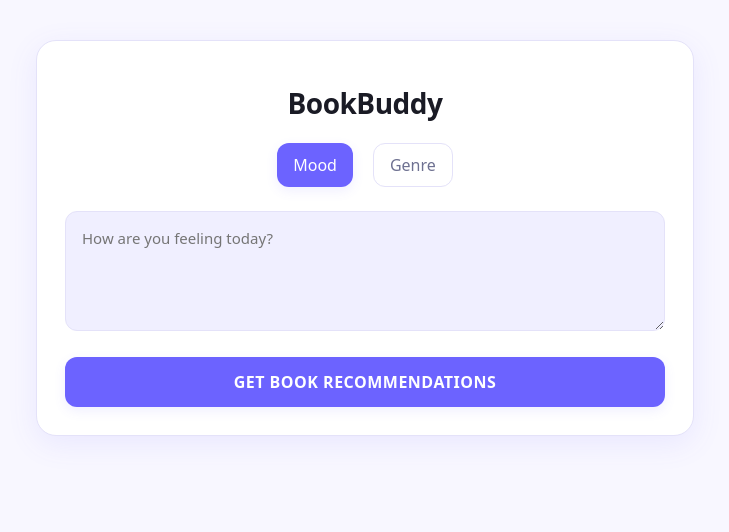
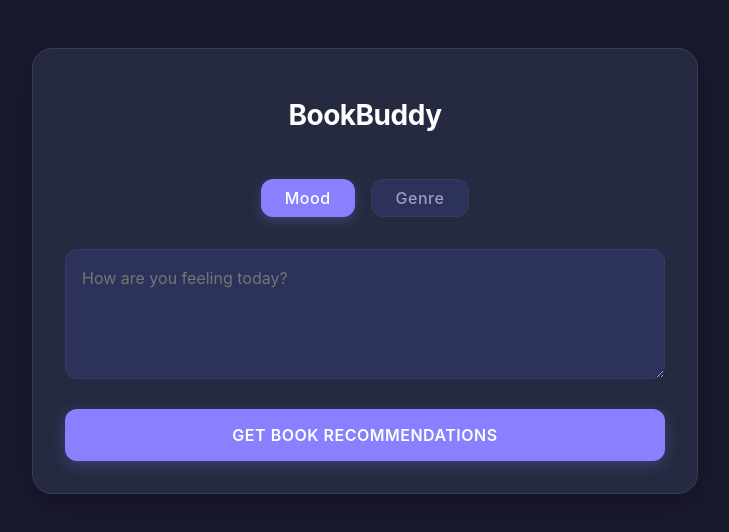
Before and after one commit to farahad-khurami/book-buddy-app, a React (Vite) app in the folder frontend/: page / in a window 1280 px wide. Shown: the top 532 px of the page, without its empty margins (275-1004 px from the left). Built offline with nearby package versions, Linux system fonts and the light colour scheme.

Commit message:
update color system

```diff
--- a/frontend/src/styles/styles.ts
+++ b/frontend/src/styles/styles.ts
@@ -1,25 +1,81 @@
 import React from 'react';
 
-// Modern color palette
+// Color palette based on color theory
+// Using a split-complementary scheme with purple as the base
 const colors = {
-  primary: "#6C63FF", // Vibrant purple for primary actions and focus
-  primaryDark: "#5A52D9", // Darker shade of primary for hover states
-  secondary: "#2EC4B6", // Teal for accents and secondary elements
-  background: "#F8F7FF", // Light lavender background
-  card: "#FFFFFF", // White for cards
-  cardBackground: "#F0EFFF", // Very light purple for card backgrounds
+  // Primary colors
+  primary: "#8A80FF",          // Main purple - vibrant but not harsh
+  primaryLight: "#A599FF",     // Lighter purple for hover states
+  primaryDark: "#6C63FF",      // Deeper purple for active states
+
+  // Complementary accent colors
+  accent1: "#FFB480",          // Soft orange - complementary to purple
+  accent2: "#80FFD4",          // Mint/teal - split complementary
+
+  // Background shades
+  background: "#1A1A2E",       // Deep blue-purple background
+  card: "#252A41",             // Dark blue-gray for cards
+  cardBackground: "#2D325A",   // Slightly lighter blue-gray for card backgrounds
+
+  // Text colors
   text: {
-    primary: "#1A1B25", // Almost black for primary text
-    secondary: "#4A4B57", // Dark gray for secondary text
-    light: "#6E7191", // Medium gray for tertiary text
-    accent: "#6C63FF", // Primary color for accent text
+    primary: "#FFFFFF",        // White for primary text
+    secondary: "#CDD0F3",      // Light purple-gray for secondary text
+    light: "#9A9CC9",          // Medium purple-gray for tertiary text
+    accent: "#A599FF",         // Lighter purple for accent text
   },
-  border: "#E4E2F9", // Light purple for borders
-  error: "#FF6B6B", // Soft red for errors
-  success: "#47C9A2", // Soft green for success states
-  shadow: "rgba(108, 99, 255, 0.1)", // Purple-tinted shadow
+
+  // Functional colors
+  border: "#383D5F",           // Medium blue-gray for borders
+  error: "#FF8A80",            // Soft coral red for errors
+  success: "#80FFB4",          // Soft green for success states
+  warning: "#FFD280",          // Soft amber for warnings
+  info: "#80D4FF",             // Soft blue for information
+
+  // UI effects
+  shadow: "rgba(0, 0, 0, 0.3)",// Dark shadow for depth
+  glow: "rgba(138, 128, 255, 0.25)", // Purple glow for focus states
 };
 
+// Typography settings
+const typography = {
+  fontFamily: "'Inter', -apple-system, BlinkMacSystemFont, 'Segoe UI', Roboto, sans-serif",
+  fontSizes: {
+    small: "14px",
+    body: "16px",
+    large: "18px",
+    heading2: "22px",
+    heading1: "28px",
+  },
+  fontWeights: {
+    normal: "400",
+    medium: "500",
+    semibold: "600",
+    bold: "700",
+  },
+  lineHeights: {
+    tight: "1.2",
+    normal: "1.5",
+    relaxed: "1.7",
+  },
+  letterSpacing: {
+    tight: "-0.5px",
+    normal: "0",
+    wide: "0.5px",
+  },
+};
+
+// Spacing and layout
+const spacing = {
+  xs: "4px",
+  sm: "8px",
+  md: "16px",
+  lg: "24px",
+  xl: "32px",
+  xxl: "48px",
+};
+
+// Create styles
 const styles = {
   container: {
     position: "fixed",
@@ -28,9 +84,10 @@ const styles = {
     display: "flex",
     justifyContent: "center",
     alignItems: "flex-start",
-    padding: 20,
+    padding: spacing.lg,
     boxSizing: "border-box",
     overflow: "auto",
+    fontFamily: typography.fontFamily,
   } as React.CSSProperties,
 
   animations: `
@@ -38,77 +95,112 @@ const styles = {
       0%, 80%, 100% { transform: scale(0); }
       40% { transform: scale(1.0); }
     }
+
+    @keyframes pulse-border {
+      0% { border-color: ${colors.primary}; }
+      50% { border-color: ${colors.primaryLight}; }
+      100% { border-color: ${colors.primary}; }
+    }
+
+    @keyframes fade-in {
+      from { opacity: 0; transform: translateY(10px); }
+      to { opacity: 1; transform: translateY(0); }
+    }
   `,
 
   card: {
     backgroundColor: colors.card,
-    padding: 28,
-    borderRadius: 20,
-    maxWidth: 600,
+    padding: spacing.xl,
+    borderRadius: "20px",
+    maxWidth: "600px",
     width: "100%",
-    boxShadow: `0 8px 30px ${colors.shadow}`,
+    boxShadow: `0 10px 30px ${colors.shadow}`,
     display: "flex",
     flexDirection: "column",
-    margin: "20px 0",
+    margin: `${spacing.lg} 0`,
     border: `1px solid ${colors.border}`,
+    animation: "fade-in 0.5s ease-out",
   } as React.CSSProperties,
 
   title: {
-    fontSize: 28,
-    fontWeight: "bold",
+    fontSize: typography.fontSizes.heading1,
+    fontWeight: typography.fontWeights.bold,
     textAlign: "center",
-    marginBottom: 24,
+    marginBottom: spacing.xl,
     color: colors.text.primary,
-    letterSpacing: "-0.5px",
+    letterSpacing: typography.letterSpacing.tight,
+    position: "relative",
+    paddingBottom: spacing.md,
+    "&::after": {
+      content: '""',
+      position: "absolute",
+      bottom: 0,
+      left: "25%",
+      right: "25%",
+      height: "3px",
+      background: `linear-gradient(to right, ${colors.primary}, ${colors.accent2}, ${colors.accent1})`,
+      borderRadius: "3px",
+    },
   } as React.CSSProperties,
 
   error: {
-    marginTop: 16,
+    marginTop: spacing.md,
     color: colors.error,
     textAlign: "center",
-    fontSize: 14,
-    padding: "8px 12px",
-    backgroundColor: "rgba(255, 107, 107, 0.1)",
-    borderRadius: 8,
+    fontSize: typography.fontSizes.small,
+    padding: `${spacing.sm} ${spacing.md}`,
+    backgroundColor: "rgba(255, 138, 128, 0.15)",
+    borderRadius: "8px",
     border: `1px solid ${colors.error}`,
   } as React.CSSProperties,
 
   button: {
     regular: (active: boolean): React.CSSProperties => ({
-      padding: "10px 16px",
-      backgroundColor: active ? colors.primary : colors.card,
-      color: active ? "#FFFFFF" : colors.text.light,
+      padding: `${spacing.sm} ${spacing.lg}`,
+      backgroundColor: active ? colors.primary : colors.cardBackground,
+      color: active ? colors.text.primary : colors.text.light,
       border: active ? "none" : `1px solid ${colors.border}`,
-      borderRadius: 12,
+      borderRadius: "12px",
       cursor: "pointer",
-      fontWeight: "500",
+      fontWeight: typography.fontWeights.medium,
       transition: "all 0.2s ease",
-      boxShadow: active ? `0 4px 12px ${colors.shadow}` : "none",
+      boxShadow: active ? `0 4px 12px ${colors.glow}` : "none",
+      fontSize: typography.fontSizes.body,
+      letterSpacing: typography.letterSpacing.wide,
+      "&:hover": {
+        backgroundColor: active ? colors.primaryLight : colors.card,
+        transform: "translateY(-2px)",
+      },
     }),
 
     submit: (loading: boolean): React.CSSProperties => ({
       width: "100%",
       backgroundColor: loading ? colors.text.light : colors.primary,
-      color: "white",
-      padding: "14px 20px",
-      borderRadius: 12,
+      color: colors.text.primary,
+      padding: `${spacing.md} ${spacing.lg}`,
+      borderRadius: "12px",
       border: "none",
       cursor: loading ? "not-allowed" : "pointer",
-      fontWeight: "600",
-      fontSize: 16,
+      fontWeight: typography.fontWeights.semibold,
+      fontSize: typography.fontSizes.body,
       boxSizing: "border-box",
       transition: "all 0.3s ease",
-      boxShadow: loading ? "none" : `0 4px 12px ${colors.shadow}`,
+      boxShadow: loading ? "none" : `0 4px 15px ${colors.glow}`,
       textTransform: "uppercase",
       letterSpacing: "0.5px",
+      "&:hover": {
+        backgroundColor: loading ? colors.text.light : colors.primaryLight,
+        boxShadow: loading ? "none" : `0 6px 20px ${colors.glow}`,
+        transform: loading ? "none" : "translateY(-2px)",
+      },
     }),
   },
 
   modeSelector: {
     display: "flex",
     justifyContent: "center",
-    marginBottom: 24,
-    gap: 12,
+    marginBottom: spacing.xl,
+    gap: spacing.sm,
   } as React.CSSProperties,
 
   form: {
@@ -117,59 +209,63 @@ const styles = {
 
   textarea: {
     width: "100%",
-    padding: 16,
-    borderRadius: 12,
+    padding: spacing.md,
+    borderRadius: "12px",
     border: `1px solid ${colors.border}`,
     resize: "vertical",
-    fontSize: 15,
+    fontSize: typography.fontSizes.body,
     boxSizing: "border-box",
     backgroundColor: colors.cardBackground,
     color: colors.text.primary,
-    transition: "border-color 0.3s ease",
+    transition: "border-color 0.3s ease, box-shadow 0.3s ease",
     minHeight: "120px",
-    fontFamily: "inherit",
+    fontFamily: typography.fontFamily,
+    lineHeight: typography.lineHeights.normal,
     "&:focus": {
       borderColor: colors.primary,
+      boxShadow: `0 0 0 2px ${colors.glow}`,
       outline: "none",
     },
   } as React.CSSProperties,
 
   buttonContainer: {
     width: "100%",
-    marginTop: 20,
+    marginTop: spacing.lg,
   } as React.CSSProperties,
 
   loadingCard: {
     container: {
-      marginTop: 28,
+      marginTop: spacing.xl,
+      animation: "fade-in 0.5s ease-out",
     } as React.CSSProperties,
 
     card: {
-      padding: 24,
+      padding: spacing.xl,
       backgroundColor: colors.cardBackground,
-      borderRadius: 16,
-      marginBottom: 12,
+      borderRadius: "16px",
+      marginBottom: spacing.md,
       border: `1px solid ${colors.border}`,
       display: "flex",
       flexDirection: "column",
       alignItems: "center",
+      animation: "pulse-border 2s infinite",
     } as React.CSSProperties,
 
     header: {
-      marginBottom: 20,
+      marginBottom: spacing.lg,
       textAlign: "center",
     } as React.CSSProperties,
 
     title: {
       color: colors.primary,
-      fontSize: 18,
-      fontWeight: "600",
-      marginBottom: 8,
+      fontSize: typography.fontSizes.large,
+      fontWeight: typography.fontWeights.semibold,
+      marginBottom: spacing.sm,
     } as React.CSSProperties,
 
     message: {
       color: colors.text.secondary,
-      fontSize: 14,
+      fontSize: typography.fontSizes.body,
       height: "40px",
       display: "flex",
       alignItems: "center",
@@ -187,10 +283,10 @@ const styles = {
     dot: (index: number): React.CSSProperties => ({
       position: "absolute",
       top: "33px",
-      width: "12px",
-      height: "12px",
+      width: "13px",
+      height: "13px",
       borderRadius: "50%",
-      background: colors.primary,
+      background: index === 0 ? colors.primary : index === 1 ? colors.accent2 : colors.accent1,
       animation: "loading-bounce 1.4s infinite ease-in-out both",
       animationDelay: `${index * 0.16}s`,
       left: `${8 + (index * 24)}px`,
@@ -198,54 +294,89 @@ const styles = {
   },
 
   recommendationsList: {
-    marginTop: 28,
+    marginTop: spacing.xl,
     display: "flex",
     flexDirection: "column",
-    gap: 16,
+    gap: spacing.md,
   } as React.CSSProperties,
 
   recommendationCard: {
-    padding: 20,
+    padding: spacing.lg,
     backgroundColor: colors.cardBackground,
-    borderRadius: 16,
+    borderRadius: "16px",
     border: `1px solid ${colors.border}`,
-    transition: "transform 0.2s ease, box-shadow 0.2s ease",
+    transition: "transform 0.3s ease, box-shadow 0.3s ease, border-color 0.3s ease",
+    animation: "fade-in 0.4s ease-out",
     "&:hover": {
-      transform: "translateY(-2px)",
-      boxShadow: `0 6px 20px ${colors.shadow}`,
+      transform: "translateY(-3px)",
+      boxShadow: `0 10px 25px ${colors.shadow}`,
+      borderColor: colors.primary,
     },
   } as React.CSSProperties,
 
   bookTitle: {
-    fontWeight: "600",
+    fontWeight: typography.fontWeights.semibold,
     color: colors.text.primary,
-    fontSize: 18,
-    marginBottom: 4,
+    fontSize: typography.fontSizes.large,
+    marginBottom: spacing.xs,
   } as React.CSSProperties,
 
   bookAuthor: {
-    fontSize: 14,
+    fontSize: typography.fontSizes.small,
     color: colors.text.secondary,
-    marginBottom: 12,
+    marginBottom: spacing.md,
   } as React.CSSProperties,
 
   bookDescription: {
-    marginTop: 12,
+    marginTop: spacing.md,
     color: colors.text.primary,
-    fontSize: 15,
-    lineHeight: 1.5,
+    fontSize: typography.fontSizes.body,
+    lineHeight: typography.lineHeights.relaxed,
   } as React.CSSProperties,
 
   bookMatch: {
-    marginTop: 16,
-    fontSize: 13,
+    marginTop: spacing.lg,
+    fontSize: typography.fontSizes.small,
     fontStyle: "italic",
     color: colors.primary,
-    backgroundColor: "rgba(108, 99, 255, 0.1)",
-    padding: "6px 12px",
-    borderRadius: 20,
+    backgroundColor: "rgba(138, 128, 255, 0.15)",
+    padding: `${spacing.xs} ${spacing.md}`,
+    borderRadius: "20px",
     display: "inline-block",
+    border: `1px solid rgba(138, 128, 255, 0.3)`,
   } as React.CSSProperties,
+
+  // Add emotional tags with different accent colors
+  emotionTag: (type: 'happy' | 'thoughtful' | 'exciting' | 'melancholy'): React.CSSProperties => {
+    let tagColor = colors.primary;
+
+    switch(type) {
+      case 'happy':
+        tagColor = colors.accent1; // Orange for happy/uplifting
+        break;
+      case 'thoughtful':
+        tagColor = colors.primary; // Purple for thoughtful/reflective
+        break;
+      case 'exciting':
+        tagColor = colors.accent2; // Teal for exciting/adventurous
+        break;
+      case 'melancholy':
+        tagColor = colors.info; // Blue for melancholy/calm
+        break;
+    }
+
+    return {
+      fontSize: "12px",
+      padding: `${spacing.xs} ${spacing.sm}`,
+      backgroundColor: `${tagColor}33`, // 20% opacity
+      color: tagColor,
+      borderRadius: "4px",
+      marginRight: spacing.xs,
+      marginBottom: spacing.xs,
+      display: "inline-block",
+      border: `1px solid ${tagColor}66`, // 40% opacity
+    };
+  },
 };
 
 export default styles;
```
